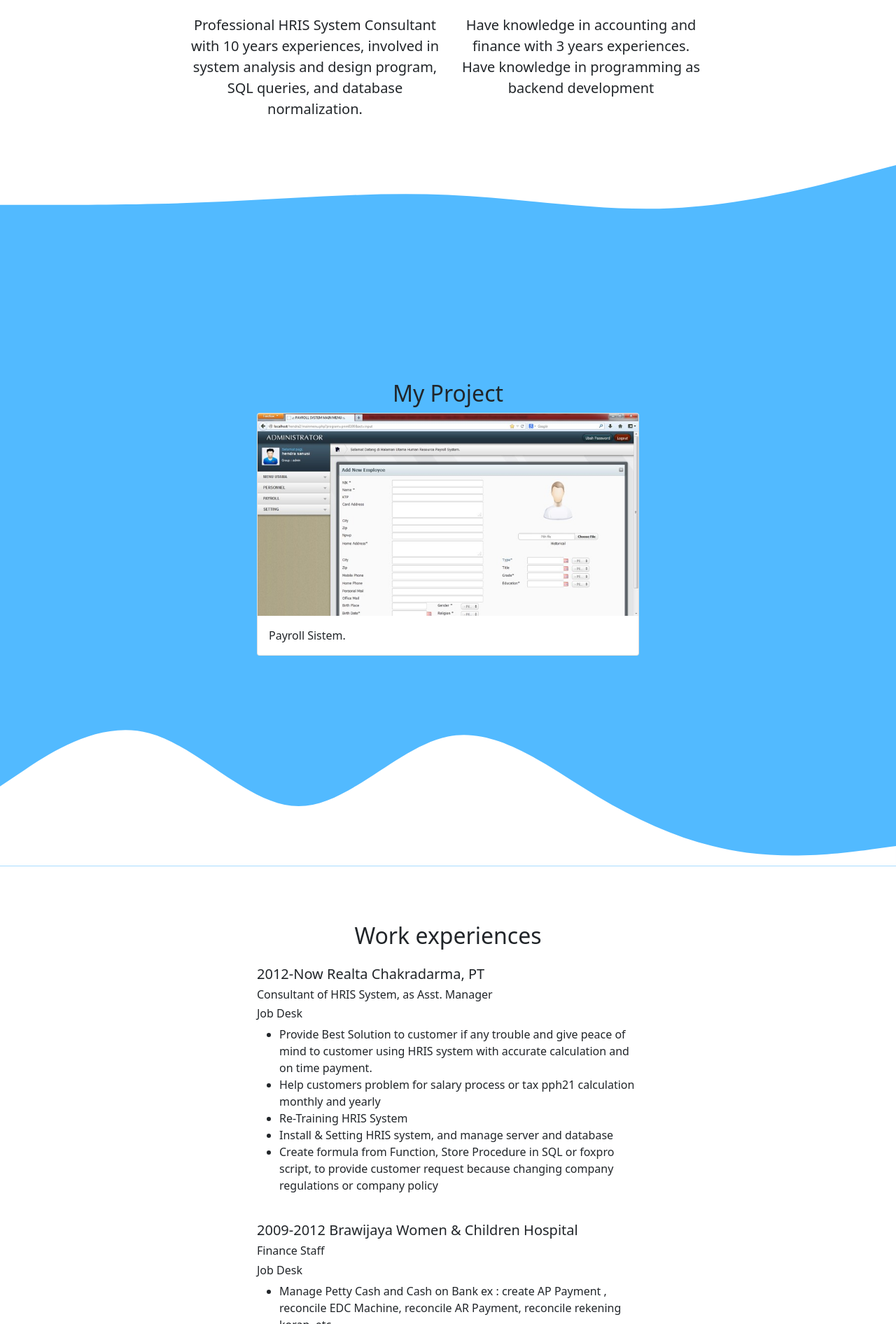
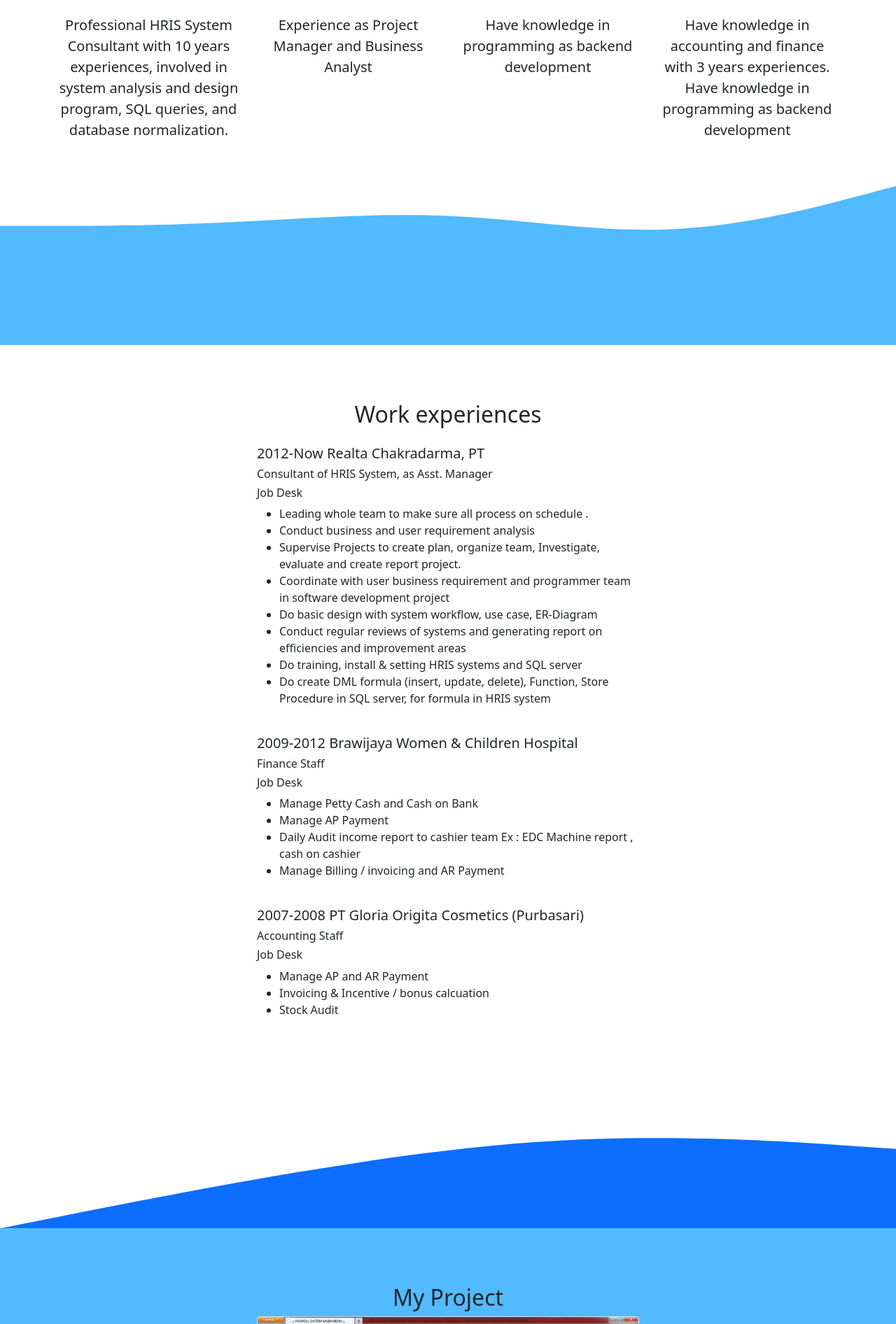
Before and after one commit to hensaX/hensaX.github.io, a plain HTML site: page index.html in a window 1280 px wide. Shown: the part 908-2800 px from the top of the page at 70% size. Drawn offline with nearby package versions, Linux system fonts and the light colour scheme.

Commit message:
update cv

```diff
--- a/index.html
+++ b/index.html
@@ -28,12 +28,11 @@
             <li class="nav-item">
               <a class="nav-link" href="#about">About</a>
             </li>
-
+             <li class="nav-item">
+              <a class="nav-link" href="#workxp">Work Exp</a>
+            </li>
             <li class="nav-item">
               <a class="nav-link" href="#project">Project</a>
-            </li>
-            <li class="nav-item">
-              <a class="nav-link" href="#workxp">Work Exp</a>
             </li>
           </ul>
         </div>
@@ -70,14 +69,19 @@
           </div>
         </div>
         <div class="row justify-content-center fs-5 text-center">
-          <div class="col-md-4 mb-2">
+          <div class="col-md-3 mb-2">
             Professional HRIS System Consultant with 10 years experiences, involved in system analysis and design program, SQL queries, and database normalization.
           </div>
-          <div class="col-md-4 mb-2">
+		   <div class="col-md-3 mb-2">
+            Experience as Project Manager and Business Analyst
+          </div>
+           <div class="col-md-3 mb-2">
+            Have knowledge in programming as backend development
+          </div>
+		  <div class="col-md-3 mb-2">
             Have knowledge in accounting and finance with 3 years experiences.
           <br>Have knowledge in programming as backend development
           </div>
-
         </div>
       </div>
       <svg xmlns="http://www.w3.org/2000/svg" viewBox="0 0 1440 320"><path fill="#52baff" fill-opacity="1" d="M0,128L60,128C120,128,240,128,360,122.7C480,117,600,107,720,112C840,117,960,139,1080,133.3C1200,128,1320,96,1380,80L1440,64L1440,320L1380,320C1320,320,1200,320,1080,320C960,320,840,320,720,320C600,320,480,320,360,320C240,320,120,320,60,320L0,320Z"></path></svg>
@@ -85,7 +89,64 @@
   <!-- about akhir-->
 
 
-    <!-- Working Exp awal-->
+    <!-- Workexp awal-->
+    <section id="workxp">
+      <div class="container">
+    <div class="row text-center mb-3">
+      <div class="col">
+        <h2>Work experiences</h2>
+      </div>
+    </div>
+    <div class="row justify-content-center">
+      <div class="col-md-6">
+
+    <h5>2012-Now	Realta Chakradarma, PT</h5>
+    <h6>  Consultant of HRIS System, as Asst. Manager</h6>
+    <h6>Job Desk</h6>
+    <ul>
+      <li>Leading whole team to make sure all process on schedule .</li>
+      <li>Conduct business and user requirement analysis</li>
+      <li>Supervise Projects to create plan, organize team, Investigate, evaluate and create report project.</li>
+      <li>Coordinate with user business requirement and programmer team in software development project</li>
+      <li>Do basic design with system workflow, use case, ER-Diagram</li>
+	  <li>Conduct regular reviews of systems and generating report on efficiencies and improvement areas</li>
+	  <li>Do training, install & setting HRIS systems and SQL server</li>
+	  <li>Do create DML formula (insert, update, delete), Function, Store Procedure in SQL server, for formula in HRIS system </li>
+    </ul>
+    <br>
+
+    <h5>2009-2012	Brawijaya Women & Children Hospital	</h5>
+    <h6>Finance Staff</h6>
+      <h6>Job Desk</h6>
+      <ul>
+       <li>Manage Petty Cash and Cash on Bank </li>
+	   <li>Manage AP Payment</li>
+       <li>Daily Audit income report to cashier team
+			Ex : EDC Machine report , cash on cashier</li>
+	   <li>Manage Billing / invoicing and AR Payment</li>
+    </ul>
+      <br>
+    <h5> 2007-2008	PT Gloria Origita Cosmetics (Purbasari)	</h5>
+    <h6>     Accounting Staff</h6>
+    <h6>Job Desk  </h6>
+    <ul>
+      <li>Manage AP and AR Payment</li>
+        <li>Invoicing & Incentive / bonus calcuation</li>
+          <li>Stock Audit     </li>
+    </ul>
+    </p>
+      </div>
+    </div>
+  </div>
+  <svg xmlns="http://www.w3.org/2000/svg" viewBox="0 0 1440 320"><path fill="#0d6efd" fill-opacity="1" d="M0,320L80,304C160,288,320,256,480,229.3C640,203,800,181,960,176C1120,171,1280,181,1360,186.7L1440,192L1440,320L1360,320C1280,320,1120,320,960,320C800,320,640,320,480,320C320,320,160,320,80,320L0,320Z"></path></svg>
+
+   </section>
+
+
+    <!-- workexp akhir-->
+
+
+    <!-- Project Exp awal-->
     <section id="project">
       <div class="container">
       <div class="row text-center">
@@ -107,58 +168,7 @@
     </div>
     <svg xmlns="http://www.w3.org/2000/svg" viewBox="0 0 1440 320"><path fill="#ffffff" fill-opacity="1" d="M0,192L40,165.3C80,139,160,85,240,106.7C320,128,400,224,480,224C560,224,640,128,720,112C800,96,880,160,960,208C1040,256,1120,288,1200,298.7C1280,309,1360,299,1400,293.3L1440,288L1440,320L1400,320C1360,320,1280,320,1200,320C1120,320,1040,320,960,320C880,320,800,320,720,320C640,320,560,320,480,320C400,320,320,320,240,320C160,320,80,320,40,320L0,320Z"></path></svg>
     </section>
-    <!-- Working Exp akhir-->
-
-    <!-- contact awal-->
-    <section id="workxp">
-      <div class="container">
-    <div class="row text-center mb-3">
-      <div class="col">
-        <h2>Work experiences</h2>
-      </div>
-    </div>
-    <div class="row justify-content-center">
-      <div class="col-md-6">
-
-    <h5>2012-Now	Realta Chakradarma, PT</h5>
-    <h6>  Consultant of HRIS System, as Asst. Manager</h6>
-    <h6>Job Desk</h6>
-    <ul>
-      <li>Provide Best Solution to customer if any trouble and give peace of mind to customer using HRIS system with accurate calculation and on time payment.</li>
-      <li>Help customers problem for salary process or tax pph21 calculation monthly and yearly</li>
-      <li>Re-Training HRIS System</li>
-      <li>Install & Setting HRIS system, and manage server and database</li>
-      <li>Create formula from Function, Store Procedure in SQL or foxpro script, to provide customer request because changing company regulations or company policy</li>
-    </ul>
-    <br>
-
-    <h5>2009-2012	Brawijaya Women & Children Hospital	</h5>
-    <h6>Finance Staff</h6>
-      <h6>Job Desk</h6>
-      <ul>
-        <li>Manage Petty Cash and Cash on Bank
-      ex : create AP Payment , reconcile EDC Machine, reconcile AR Payment, reconcile rekening koran, etc</li>
-      <li>	Manage Billing / invoicing.</li>
-    </ul>
-      <br>
-    <h5> 2007-2008	PT Gloria Origita Cosmetics (Purbasari)	</h5>
-    <h6>     Accounting Staff</h6>
-    <h6>Job Desk  </h6>
-    <ul>
-      <li>Manage AP and AR Payment</li>
-        <li>Invoicing & Incentive / bonus calcuation</li>
-          <li>Stock Audit     </li>
-    </ul>
-    </p>
-      </div>
-    </div>
-  </div>
-  <svg xmlns="http://www.w3.org/2000/svg" viewBox="0 0 1440 320"><path fill="#0d6efd" fill-opacity="1" d="M0,320L80,304C160,288,320,256,480,229.3C640,203,800,181,960,176C1120,171,1280,181,1360,186.7L1440,192L1440,320L1360,320C1280,320,1120,320,960,320C800,320,640,320,480,320C320,320,160,320,80,320L0,320Z"></path></svg>
-
-   </section>
-
-
-    <!-- contact akhir-->
+    <!-- Project Exp akhir-->
 
     <footer class="bg-primary text-white text-center pb-2">
       <p>Create by <a href="google.com" class="text-white fw-bold">Hendra Sanusi</a></p>
```
Also changed, not shown: 2 other files.
